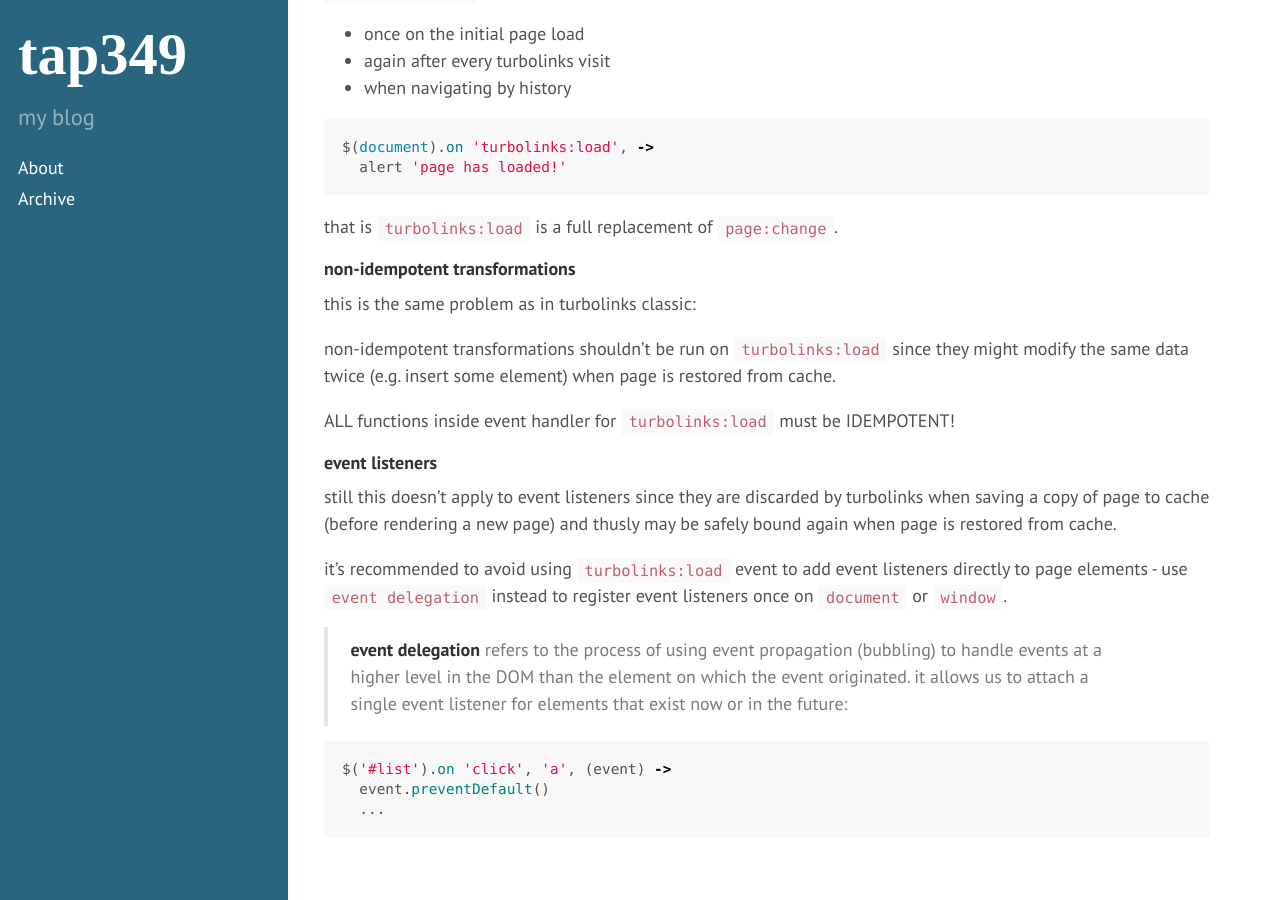
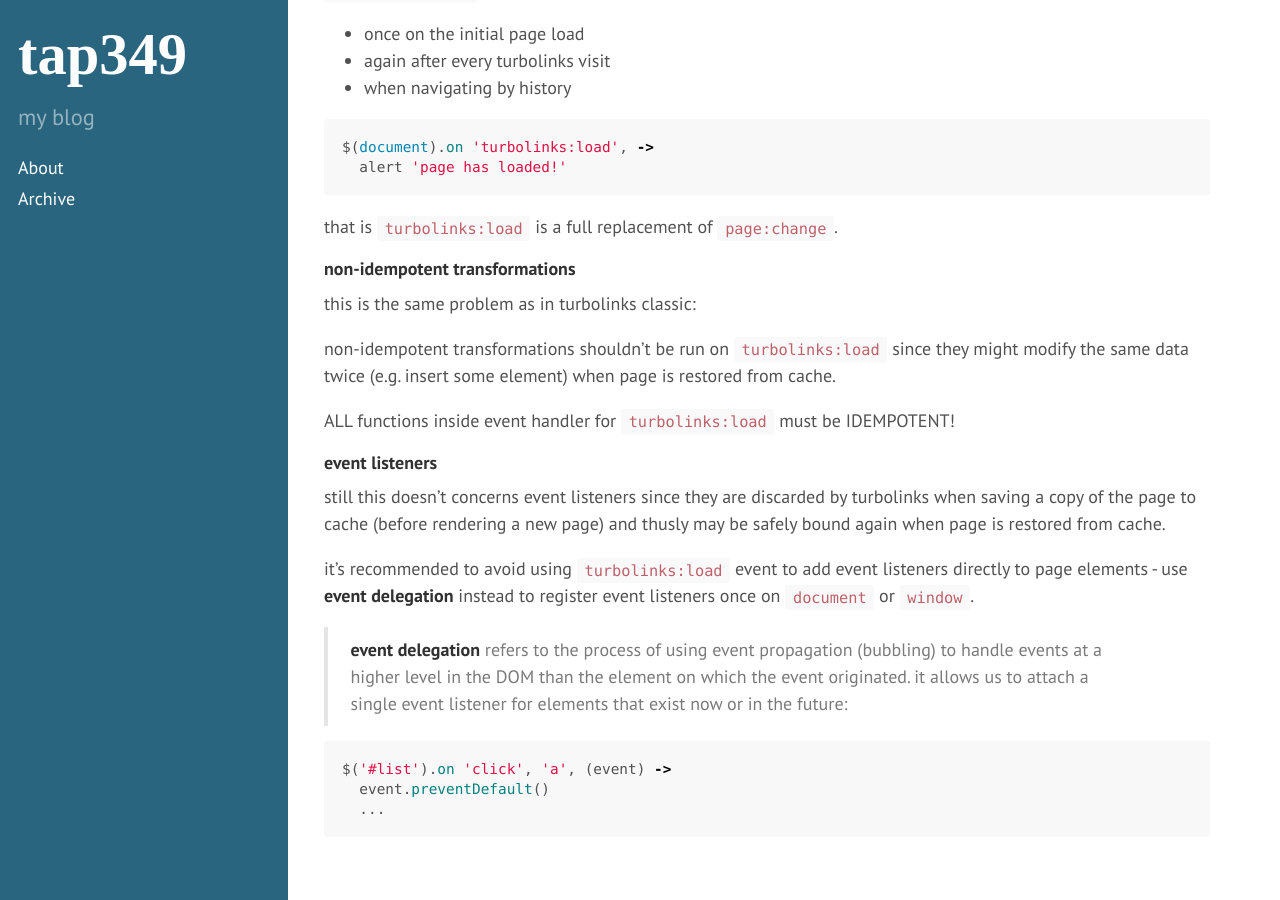
Before and after one commit to tap349/tap349.github.io, a Jekyll site: the page built from _posts/2016-03-20-rails-caching.md, in a window 1280 px wide and 900 px high, scrolled down 2882 px. Built offline with Jekyll 4.4.1, drawn with Linux system fonts in a browser that asks for light colours.

Commit message:
update 2016-03-24_02:50:39

```diff
--- a/_posts/2016-03-20-rails-caching.md
+++ b/_posts/2016-03-20-rails-caching.md
@@ -14,7 +14,7 @@
 
 <https://github.com/rails/cache_digests>
 
-*cache digests* were included in rails 4 and had been available as a gem before.
+**cache digests** were included in rails 4 and had been available as a gem before.
 
 prior to cache digests it was necessary to expire fragment caches explicitly
 when changing template by adding, say, version `v1` to cache key.
@@ -23,7 +23,7 @@
 
 <https://www.nateberkopec.com/2015/07/15/the-complete-guide-to-rails-caching.html>
 
-*russian doll caching* is simply using key-based cache expiration.
+**russian doll caching** is simply using key-based cache expiration.
 
 using `touch` option on `belongs_to` associations allows to update
 associated object whenever current object is touched or saved.
@@ -162,12 +162,12 @@
 
 #### event listeners
 
-still this doesn't apply to event listeners since they are discarded by
-turbolinks when saving a copy of page to cache (before rendering a new page)
+still this doesn't concerns event listeners since they are discarded by
+turbolinks when saving a copy of the page to cache (before rendering a new page)
 and thusly may be safely bound again when page is restored from cache.
 
 it's recommended to avoid using `turbolinks:load` event to add
-event listeners directly to page elements - use `event delegation`
+event listeners directly to page elements - use **event delegation**
 instead to register event listeners once on `document` or `window`.
 
 > **event delegation** refers to the process of using event propagation (bubbling)
```
